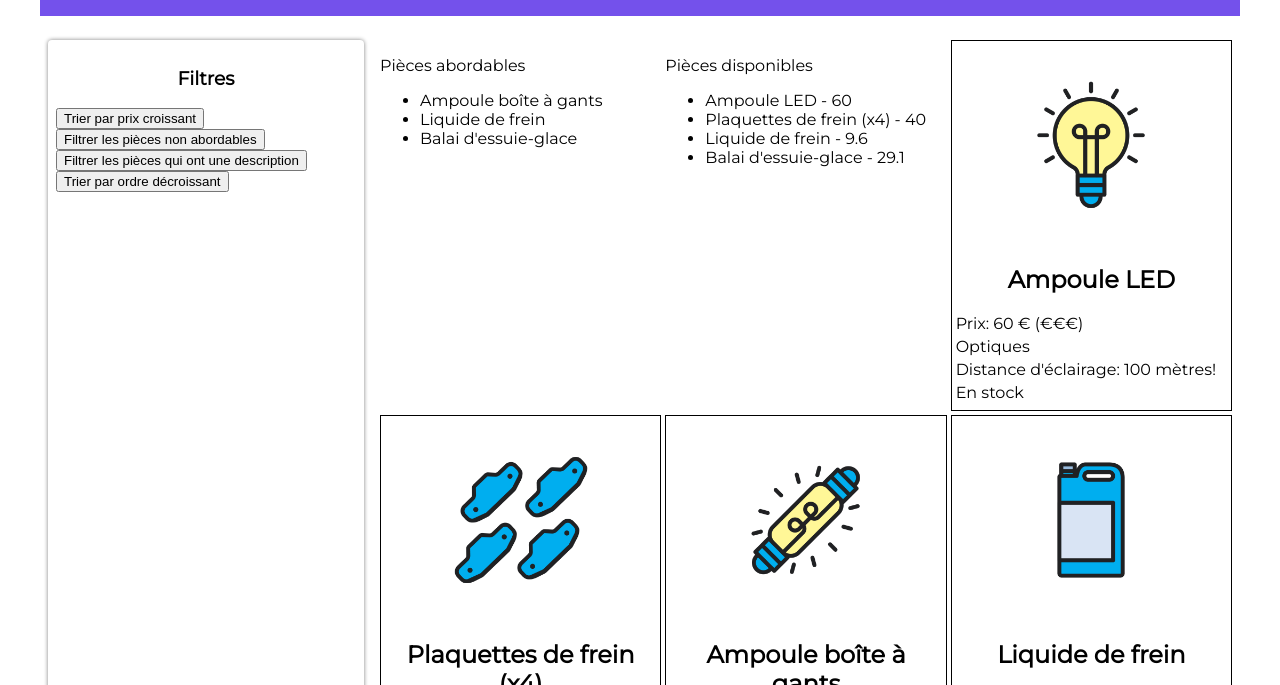
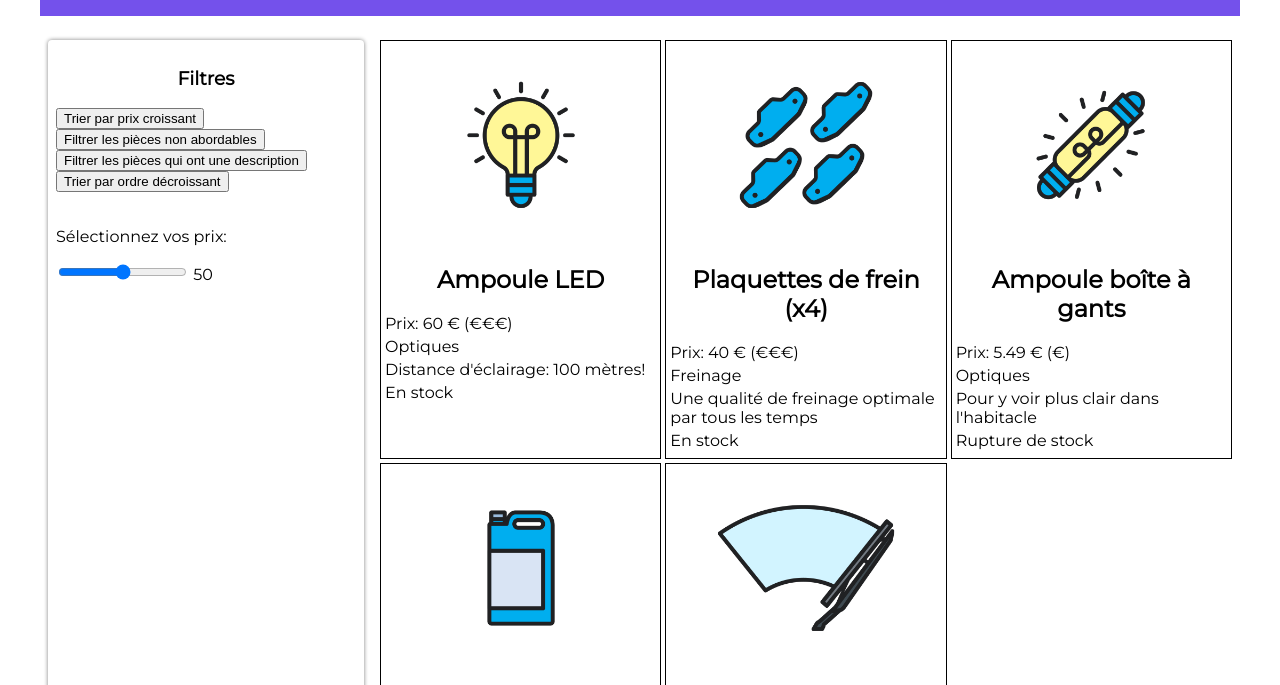
Before and after one commit to ebonyking312001/pieces-auto-javascript, a website: page index.html in a window 1280 px wide. Shown: the part 98-783 px from the top of the page. Drawn offline with Linux system fonts and the light colour scheme.

Commit message:
Add price filter

```diff
--- a/index.html
+++ b/index.html
@@ -22,7 +22,25 @@
 				<button class="btn-description">Filtrer les pièces qui ont une description</button>
 				<br>
 				<button class="btn-decroissant">Trier par ordre décroissant</button>
+				<br>
+				<br>
+				<p>Sélectionnez vos prix: </p>
+				<input type="range" id="rangeInput" name="rangeInput" min="0" max="60" step="5">
+				<span id="rangeValue">50</span></p>
 
+    			<script>
+    			    // Sélection de l'élément input de type range
+    			    var rangeInput = document.getElementById('rangeInput');
+
+    			    // Sélection de l'élément span pour afficher la valeur
+    			    var rangeValue = document.getElementById('rangeValue');
+
+    			    // Ajout d'un écouteur d'événements pour détecter les changements de valeur
+    			    rangeInput.addEventListener('input', function() {
+    			        // Mise à jour du texte de l'élément span avec la valeur actuelle du range
+    			        rangeValue.textContent = rangeInput.value;
+    			    });
+    			</script>
 			</section>
 			<!-- Fiches produits -->
 			<section class="fiches">
--- a/pieces.js
+++ b/pieces.js
@@ -1,7 +1,10 @@
 // Récupération des pièces depuis le fichier JSON
 const reponse = await fetch("pieces-autos.json");
-const pieces = await reponse.json();
+//const pieces = await reponse.json();
+const pieces = await fetch("pieces-autos.json").then(pieces => pieces.json());
+document.querySelector(".fiches").innerHTML = '';
 
+function genererPieces(pieces){
     for (let i=0; i < pieces.length; i++){
         const article = pieces[i];
         const sectionFiches = document.querySelector(".fiches");
@@ -33,6 +36,10 @@ for (let i=0; i < pieces.length; i++){
         pieceElement.appendChild(descriptionElement);
         pieceElement.appendChild(stockElement);
     }
+}
+
+genererPieces(pieces)
+
 
 const boutonTrier = document.querySelector(".btn-trier")
 ;
@@ -41,6 +48,8 @@ boutonTrier.addEventListener("click", function (){
     piecesOrdonnes.sort(function(a, b){
         return a.prix - b.prix;
     });
+    document.querySelector(".fiches").innerHTML = '';
+    genererPieces(piecesOrdonnes);
     console.log(piecesOrdonnes);
 });
 
@@ -50,6 +59,8 @@ boutonFilter.addEventListener("click", function (){
     const piecesFltrees = pieces.filter(function(piece){
         return piece.prix<=35;
     });
+    document.querySelector(".fiches").innerHTML = '';
+    genererPieces(piecesFltrees);
     console.log(piecesFltrees);
 });
 
@@ -59,6 +70,8 @@ boutonDescription.addEventListener("click", function (){
     const piecesDescription = pieces.filter(function(piece){
         return piece.description;
     });
+    document.querySelector(".fiches").innerHTML = '';
+    genererPieces(piecesDescription);
     console.log(piecesDescription);
 });
 
@@ -69,46 +82,16 @@ boutonDecroissant.addEventListener("click", function (){
     piecesDecroissant.sort(function(a, b){
         return b.prix - a.prix;
     });
+    document.querySelector(".fiches").innerHTML = '';
+    genererPieces(piecesDecroissant);
     console.log(piecesDecroissant);
 });
 
-const noms = pieces.map(piece =>piece.nom);
-for (let i=pieces.length-1; i>=0; i--){
-    if (pieces[i].prix > 35){
-        noms.splice(i,1);
-    }
-}
-console.log(noms);
-
-const nomDispo = pieces.map(piece => piece.nom);
-for (let i=pieces.length-1; i>=0; i--){
-    if (pieces[i].disponibilite != true){
-        nomDispo.splice(i,1);
-    }
-};
-
-const prixDispo = pieces.map(piece => piece.prix);
-for (let i=pieces.length-1; i>=0; i--){
-    if (pieces[i].disponibilite != true){
-        prixDispo.splice(i,1);
-    }
-};
-
-const abordablesElements = document.createElement('ul');
-
-for (let i=0; i<noms.length; i++){
-    const nomElement = document.createElement('li');
-    nomElement.innerText = noms[i];
-    abordablesElements.appendChild(nomElement);
-}
-
-document.querySelector('.abordables').appendChild(abordablesElements)
-
-const disponiblesElements = document.createElement('ul');
-
-for (let i=0; i<nomDispo.length; i++){
-    const nomPrixElement = document.createElement('li');
-    nomPrixElement.innerText = nomDispo[i] + " - " + prixDispo[i] ;
-    disponiblesElements.appendChild(nomPrixElement);
-}
-document.querySelector('.disponibles').appendChild(disponiblesElements)
+const inputPrixMax = document.querySelector('#rangeInput');
+inputPrixMax.addEventListener('input', function(){
+    const piecesFiltrees = pieces.filter(function(piece){
+        return piece.prix <= inputPrixMax.value;
+    });
+    document.querySelector(".fiches").innerHTML = "";
+    genererPieces(piecesFiltrees);
+})
```
Lines whose indentation alone changed are shown as unchanged.
